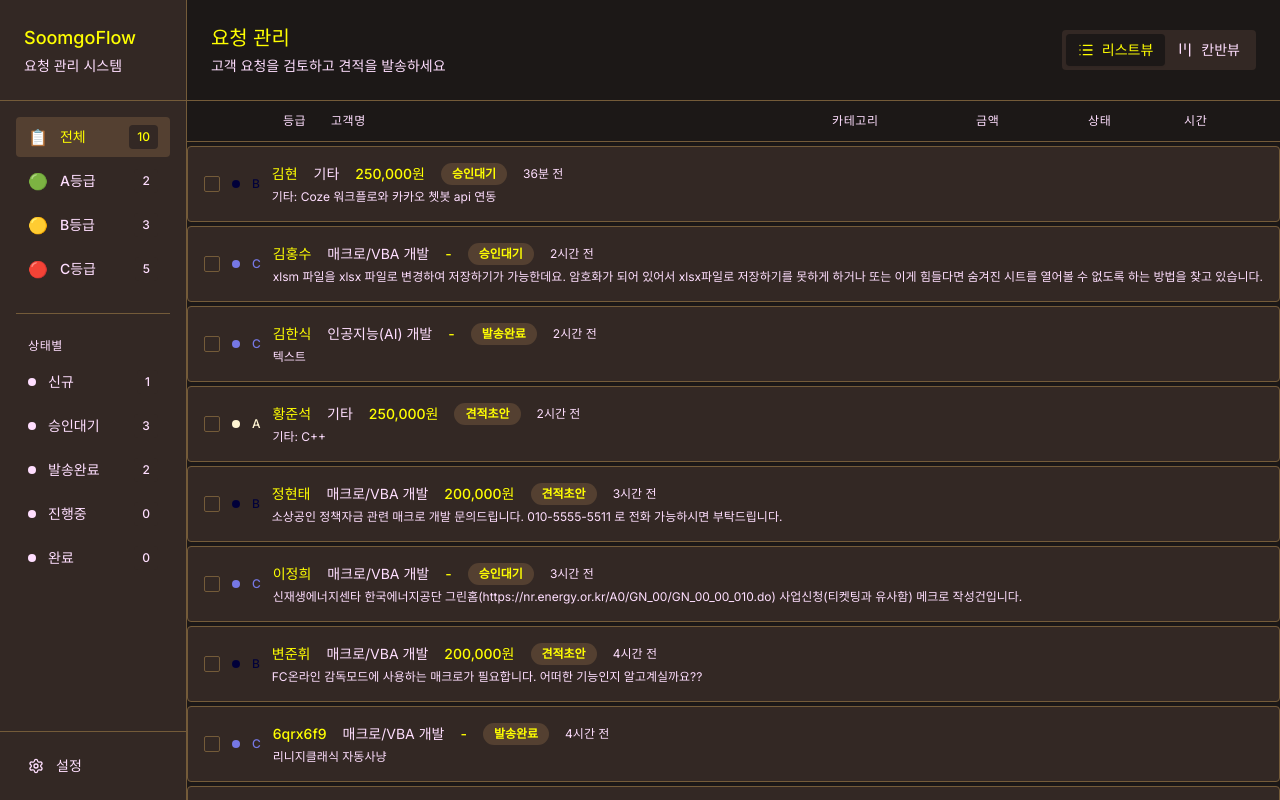
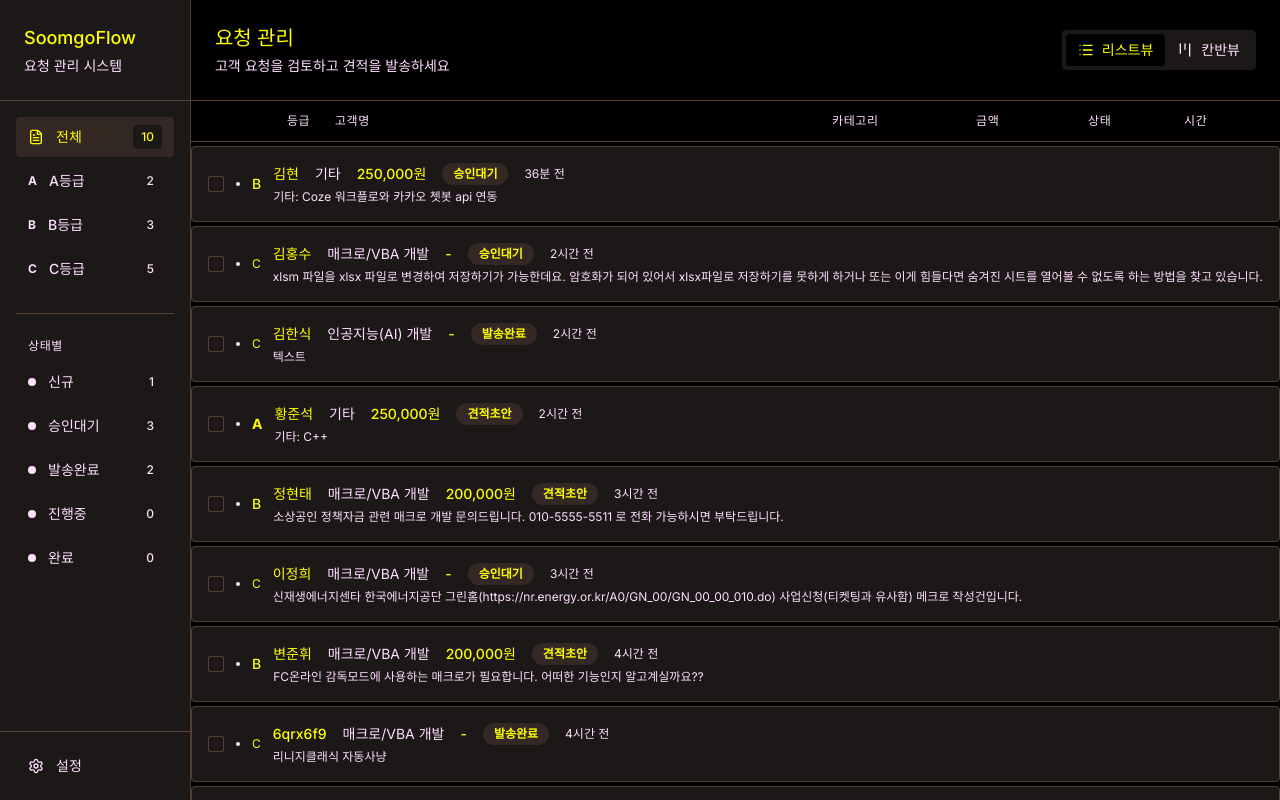
Before and after one commit to nodaji-bot/soomgo-flow, a Next.js app: page / in a window 1280 px wide. Built offline with nearby package versions, Linux system fonts and the light colour scheme.

Commit message:
v3: remove emojis, black monotone

```diff
--- a/src/app/globals.css
+++ b/src/app/globals.css
@@ -2,36 +2,36 @@
 @tailwind components;
 @tailwind utilities;
 
-/* Linear 스타일 다크 테마 색상 */
+/* 검정 모노톤 테마 */
 :root {
-  --background: 10 10 10; /* #0A0A0A */
-  --foreground: 229 229 229; /* #E5E5E5 */
-  --muted: 17 17 17; /* #111 */
-  --muted-foreground: 136 136 136; /* #888 */
-  --border: 34 34 34; /* #222 */
-  --input: 17 17 17;
-  --primary: 229 229 229;
-  --primary-foreground: 10 10 10;
-  --secondary: 26 26 26; /* #1A1A1A */
-  --secondary-foreground: 229 229 229;
-  --card: 17 17 17;
-  --card-foreground: 229 229 229;
+  --background: 0 0 0; /* #000000 */
+  --foreground: 255 255 255; /* #FFFFFF */
+  --muted: 10 10 10; /* #0A0A0A */
+  --muted-foreground: 136 136 136; /* #888888 */
+  --border: 26 26 26; /* #1A1A1A */
+  --input: 17 17 17; /* #111111 */
+  --primary: 255 255 255;
+  --primary-foreground: 0 0 0;
+  --secondary: 17 17 17; /* #111111 */
+  --secondary-foreground: 255 255 255;
+  --card: 10 10 10; /* #0A0A0A */
+  --card-foreground: 255 255 255;
   --popover: 17 17 17;
-  --popover-foreground: 229 229 229;
-  --destructive: 239 68 68; /* #EF4444 */
+  --popover-foreground: 255 255 255;
+  --destructive: 85 85 85; /* #555555 - 회색으로 변경 */
   --destructive-foreground: 255 255 255;
-  --accent: 26 26 26;
-  --accent-foreground: 229 229 229;
-  --ring: 34 34 34;
-  --radius: 4px; /* 최소한의 border-radius */
+  --accent: 17 17 17;
+  --accent-foreground: 255 255 255;
+  --ring: 51 51 51; /* #333333 */
+  --radius: 4px;
 
-  /* 등급 색상 */
-  --grade-a: 34 197 94; /* #22C55E */
-  --grade-b: 234 179 8; /* #EAB308 */
-  --grade-c: 239 68 68; /* #EF4444 */
+  /* 등급 색상 - 아주 작은 도트에만 사용하는 미묘한 색상 (4px 도트용) */
+  --grade-a: 85 85 85; /* #555555 - 짙은 회색 */
+  --grade-b: 68 68 68; /* #444444 - 중간 회색 */
+  --grade-c: 51 51 51; /* #333333 - 밝은 회색 */
 
-  /* 브랜드 컬러 (Linear 스타일 블루) */
-  --brand: 99 102 241; /* #6366F1 */
+  /* 브랜드 컬러 - 흰색으로 변경 */
+  --brand: 255 255 255; /* #FFFFFF */
 }
 
 html,
--- a/src/components/DetailPanel.tsx
+++ b/src/components/DetailPanel.tsx
@@ -6,10 +6,10 @@ import { X, Send, Ban, MessageSquarePlus } from 'lucide-react';
 import { useState } from 'react';
 import { HistoryEvent } from '@/types';
 
-const gradeColors = {
-  A: 'grade-a',
-  B: 'grade-b',
-  C: 'grade-c'
+const gradeStyles = {
+  A: 'font-bold',
+  B: 'font-medium',
+  C: 'font-normal'
 };
 
 const statusLabels = {
@@ -70,7 +70,7 @@ export function DetailPanel() {
       {/* 헤더 */}
       <div className="flex items-center justify-between p-6 border-b border-border">
         <div className="flex items-center gap-4">
-          <div className={`w-3 h-3 rounded-full bg-grade-${selectedRequest.grade.toLowerCase()}`}></div>
+          <div className="w-2 h-2 rounded-full bg-muted-foreground"></div>
           <div>
             <h2 className="text-lg font-medium text-foreground">
               {selectedRequest.customerName}
@@ -78,7 +78,7 @@ export function DetailPanel() {
             <div className="flex items-center gap-3 text-sm text-muted-foreground">
               <span>{selectedRequest.category}</span>
               <span>•</span>
-              <span className={gradeColors[selectedRequest.grade]}>
+              <span className={`${gradeStyles[selectedRequest.grade]} text-foreground`}>
                 {selectedRequest.grade}등급
               </span>
               <span>•</span>
--- a/src/components/RequestCard.tsx
+++ b/src/components/RequestCard.tsx
@@ -9,10 +9,10 @@ interface RequestCardProps {
   isSelected?: boolean;
 }
 
-const gradeColors = {
-  A: 'grade-a',
-  B: 'grade-b',
-  C: 'grade-c'
+const gradeStyles = {
+  A: 'font-bold text-sm',
+  B: 'font-medium text-sm',
+  C: 'font-normal text-xs'
 };
 
 const statusLabels = {
@@ -47,9 +47,9 @@ export function RequestCard({ request, isSelected }: RequestCardProps) {
             onClick={(e) => e.stopPropagation()}
           />
 
-          <div className={`w-2 h-2 rounded-full flex-shrink-0 bg-${gradeColors[request.grade]}`}></div>
+          <div className="w-1 h-1 rounded-full flex-shrink-0 bg-muted-foreground"></div>
 
-          <span className={`text-xs font-medium ${gradeColors[request.grade]} flex-shrink-0`}>
+          <span className={`${gradeStyles[request.grade]} text-foreground flex-shrink-0`}>
             {request.grade}
           </span>
 
--- a/src/components/Sidebar.tsx
+++ b/src/components/Sidebar.tsx
@@ -2,13 +2,13 @@
 
 import { useStore } from '@/lib/store';
 import { FilterType } from '@/types';
-import { Settings } from 'lucide-react';
+import { Settings, FileText, Circle } from 'lucide-react';
 
 const filters: { id: FilterType; label: string; icon?: string; count?: number }[] = [
-  { id: 'all', label: '전체', icon: '📋' },
-  { id: 'grade-a', label: 'A등급', icon: '🟢' },
-  { id: 'grade-b', label: 'B등급', icon: '🟡' },
-  { id: 'grade-c', label: 'C등급', icon: '🔴' },
+  { id: 'all', label: '전체' },
+  { id: 'grade-a', label: 'A등급' },
+  { id: 'grade-b', label: 'B등급' },
+  { id: 'grade-c', label: 'C등급' },
 ];
 
 const statusFilters: { id: FilterType; label: string }[] = [
@@ -72,7 +72,11 @@ export function Sidebar() {
                 }`}
               >
                 <div className="flex items-center gap-3">
-                  <span className="text-base">{filterItem.icon}</span>
+                  {filterItem.id === 'all' ? (
+                    <FileText className="w-4 h-4" />
+                  ) : (
+                    <span className="text-xs font-bold">{filterItem.id.split('-')[1]?.toUpperCase()}</span>
+                  )}
                   <span className="font-medium">{filterItem.label}</span>
                 </div>
                 <span className="text-xs bg-muted px-2 py-1 rounded">{count}</span>
--- a/src/data/mock-requests.ts
+++ b/src/data/mock-requests.ts
@@ -11,7 +11,7 @@ const generateHistoryEvents = (request: any, grade: Grade): HistoryEvent[] => {
     title: '요청 수신',
     description: `${request.category || '기타'}, ${request.location || '전국'}`,
     timestamp: new Date(now.getTime() - (parseInt(request.timeAgo) + 1) * 60 * 60 * 1000),
-    icon: '🔵'
+    icon: 'R'
   });
 
   // 모든 요청: AI 분류 완료
@@ -27,7 +27,7 @@ const generateHistoryEvents = (request: any, grade: Grade): HistoryEvent[] => {
     title: 'AI 분류 완료',
     description: `${grade}등급\n"${gradeTexts[grade]}"`,
     timestamp: new Date(now.getTime() - parseInt(request.timeAgo) * 60 * 60 * 1000 + 1 * 60 * 1000),
-    icon: '🤖'
+    icon: 'A'
   });
 
   // A/B 등급: 견적 초안 생성
@@ -68,7 +68,7 @@ const generateHistoryEvents = (request: any, grade: Grade): HistoryEvent[] => {
       title: '견적 초안 생성',
       description: `금액: ${amount.toLocaleString()}원\n"${message}"`,
       timestamp: new Date(now.getTime() - parseInt(request.timeAgo) * 60 * 60 * 1000 + 2 * 60 * 1000),
-      icon: '📝',
+      icon: 'E',
       amount
     });
   }
@@ -81,7 +81,7 @@ const generateHistoryEvents = (request: any, grade: Grade): HistoryEvent[] => {
       title: '승인 대기 중',
       description: '오퍼레이터 검토 중',
       timestamp: new Date(now.getTime() - parseInt(request.timeAgo) * 60 * 60 * 1000 + 15 * 60 * 1000),
-      icon: '⏳'
+      icon: 'W'
     });
   }
 
@@ -93,7 +93,7 @@ const generateHistoryEvents = (request: any, grade: Grade): HistoryEvent[] => {
       title: '견적 발송됨',
       description: '고객에게 견적서가 전송되었습니다',
       timestamp: new Date(now.getTime() - parseInt(request.timeAgo) * 60 * 60 * 1000 + 30 * 60 * 1000),
-      icon: '✅'
+      icon: 'S'
     });
   }
 
--- a/src/lib/store.ts
+++ b/src/lib/store.ts
@@ -43,7 +43,7 @@ export const useStore = create<AppState>((set, get) => ({
           title: '견적 발송됨',
           description: `고객에게 견적서가 전송되었습니다\n"${message}"`,
           timestamp: new Date(),
-          icon: '✅'
+          icon: 'S'
         };
 
         return {
@@ -72,7 +72,7 @@ export const useStore = create<AppState>((set, get) => ({
           title: '요청 거절됨',
           description: `거절 사유: ${reason}`,
           timestamp: new Date(),
-          icon: '❌'
+          icon: 'R'
         };
 
         return {
@@ -101,7 +101,7 @@ export const useStore = create<AppState>((set, get) => ({
           title: '메모 추가됨',
           description: memo,
           timestamp: new Date(),
-          icon: '📝',
+          icon: 'M',
           memo
         };
 
```
